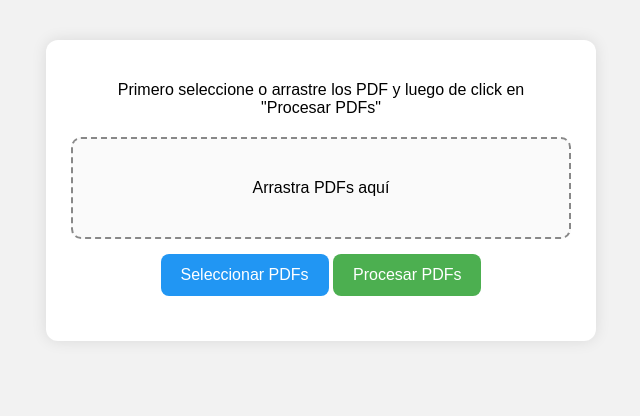
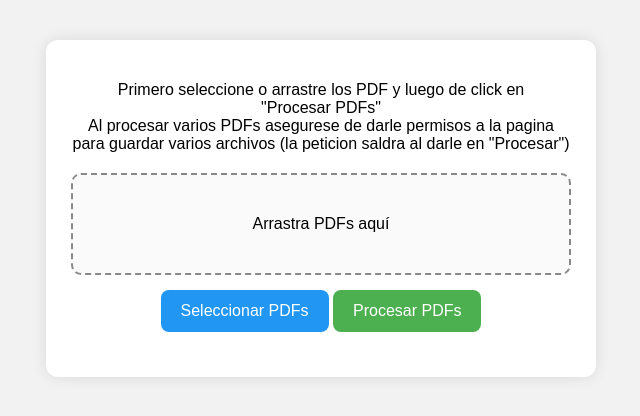
Before and after one commit to mikluha12/pdf_escalator, a plain HTML site: page index.html in a window 1280 px wide. Shown: the whole page, without its empty margins (319-959 px from the left). Drawn offline with Linux system fonts and the light colour scheme.

Commit message:
Update index.html

```diff
--- a/index.html
+++ b/index.html
@@ -16,7 +16,8 @@
 
         <p>
             Primero seleccione o arrastre los PDF y luego de click en <br>
-            "Procesar PDFs"
+            "Procesar PDFs" <br>
+            Al procesar varios PDFs asegurese de darle permisos a la pagina para guardar varios archivos (la peticion saldra al darle en "Procesar")
 
         </p>
 
```
